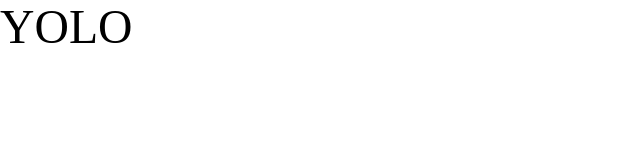
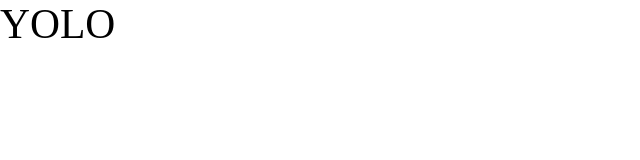
Before and after one commit to gokuafrica/gokuafrica.github.io, a plain HTML site: page index.html in a window 1280 px wide. Shown: the whole page, without its empty margins (0-640 px from the left). Drawn offline with Linux system fonts and the light colour scheme.

Commit message:
Update style.css

```diff
--- a/style.css
+++ b/style.css
@@ -3,7 +3,7 @@
   margin: 0;
 }
 body {
-  font-size: calc(40px + (60 - 40) * ((100vh - 300px) / (1600 - 300)));
+  font-size: calc(30px + (60 - 30) * ((100vh - 300px) / (1600 - 300)));
 }
 .top-row {
   height: 10vh;
```
